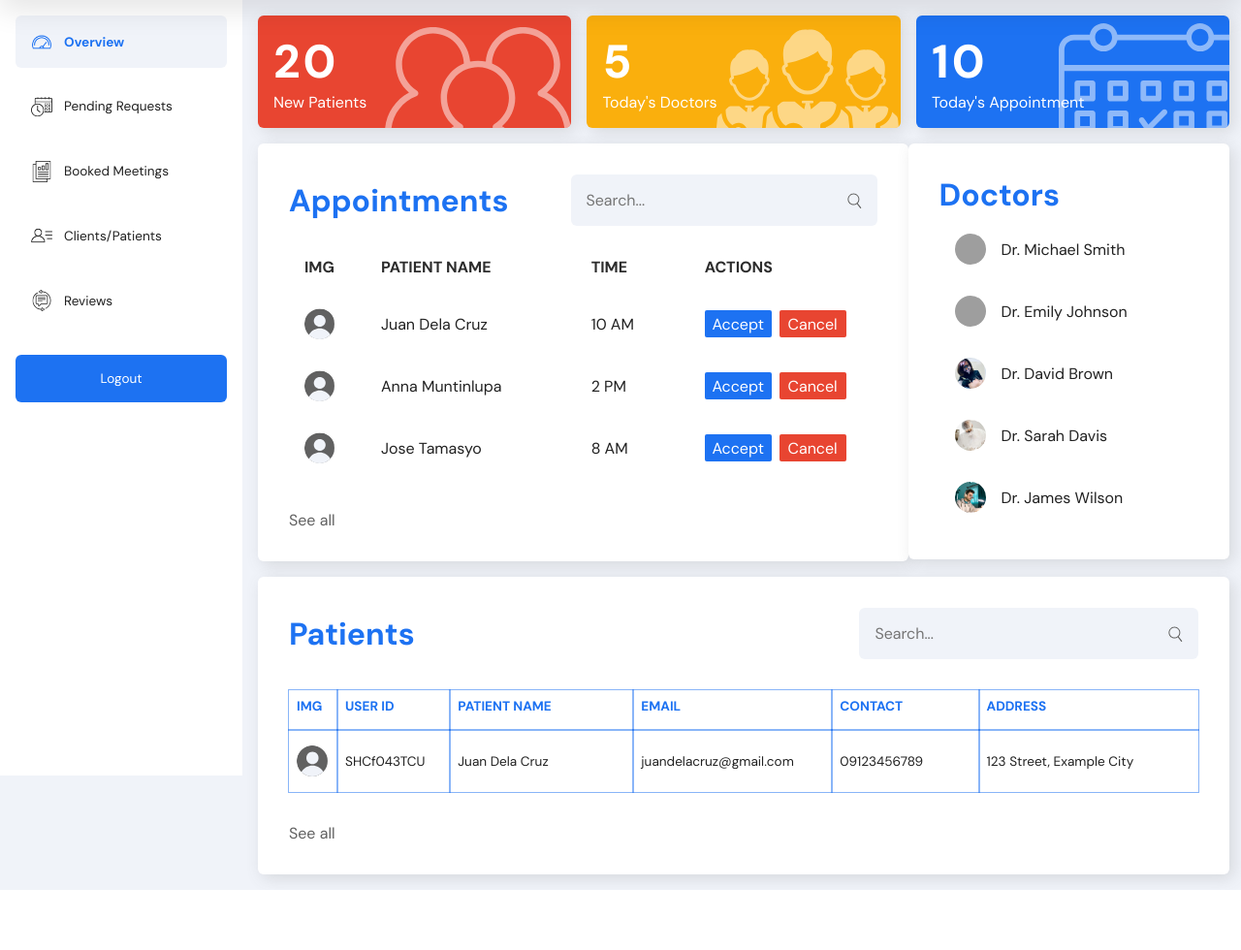
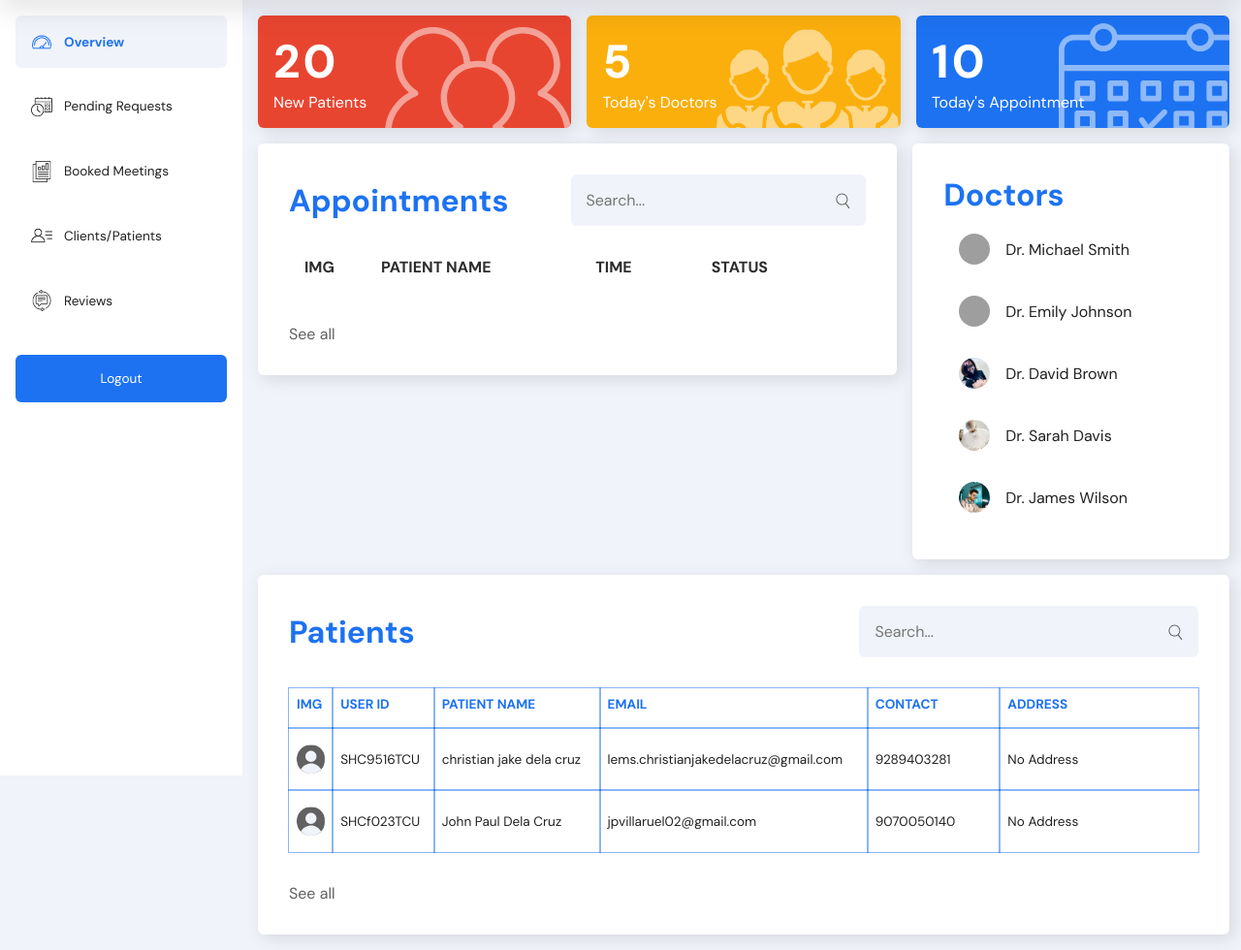
Before and after one commit to Fahatmah/smile_hero_clinic, a PHP site: page /admin/dashboard.php in a window 1280 px wide. Shown: the part 56-1036 px from the top of the page at 97% size. Before the commit the page ends 974 px from the top, so only its background shows below. Run offline with PHP 8.4, Linux system fonts and the light colour scheme; the visitor is signed in with stand-in values (Sample User, id 1); data comes from the database, SQL or seed files in the repository; lists and menus that the app fills with data are empty; grey boxes are pictures that could not be loaded.

Commit message:
backend of dashboard and appointment
backend for cancel appointment

```diff
--- a/admin/dashboard.php
+++ b/admin/dashboard.php
@@ -7,6 +7,24 @@ if(!isset($_SESSION['adminEmail'])) {
   // Redirect user to login if not logged in
   header("Location: ../login.php?login=failed");
   exit();
+}
+
+$query  = "SELECT * FROM appointments WHERE status = 'request' ";
+$result = $conn->query($query);
+$users = [];
+if ($result->num_rows > 0) {
+  while($row = $result->fetch_assoc()) {
+      $users[] = $row;
+  }
+}
+
+$query  = "SELECT * FROM users";
+$result = $conn->query($query);
+$usersinfo = [];
+if ($result->num_rows > 0) {
+  while($row = $result->fetch_assoc()) {
+      $usersinfo[] = $row;
+  }
 }
 ?>
 
@@ -79,62 +97,29 @@ if(!isset($_SESSION['adminEmail'])) {
                 <th class="patient_name">PATIENT NAME</th>
                 <th class="patient_time">TIME</th>
                 <!-- <th class="patient_doctor">DOCTOR</th> -->
-                <th class="actions">ACTIONS</th>
+                <th class="actions">STATUS</th>
               </tr>
             </thead>
 
             <!-- body -->
             <tbody>
               <!-- get only 3 appointments to show -->
+              <?php foreach ($users as $user){?>
               <tr>
                 <td>
                   <img src="../assets/admin_images/default_image.svg" class="img"
                     style="border-radius: 4rem; width: 2rem; height: 2rem" />
                 </td>
-                <td>Juan Dela Cruz</td>
-                <td>10 AM</td>
-                <!-- <td>Dr. Morice Vergara</td> -->
-                <td>
-                  <div class="action_button__container">
-                    <button class="button accept">Accept</button>
-                    <button class="button cancel">Cancel</button>
-                  </div>
-                </td>
+                <td><?php echo $user['name'];?></td>
+                <td><?php echo $user['date']; ?></td>
+                <td><?php echo $user['status']; ?></td>
               </tr>
-
-              <tr>
-                <td>
-                  <img src="../assets/admin_images/default_image.svg" class="img"
-                    style="border-radius: 4rem; width: 2rem; height: 2rem" />
-                </td>
-                <td>Anna Muntinlupa</td>
-                <td>2 PM</td>
-                <!-- <td>Dr. Andrew Gardo</td> -->
-                <td>
-                  <div class="action_button__container">
-                    <button class="button accept">Accept</button>
-                    <button class="button cancel">Cancel</button>
-                  </div>
-                </td>
-              </tr>
-
-              <tr>
-                <td>
-                  <img src="../assets/admin_images/default_image.svg" class="img"
-                    style="border-radius: 4rem; width: 2rem; height: 2rem" />
-                </td>
-                <td>Jose Tamasyo</td>
-                <td>8 AM</td>
-                <!-- <td>Dr. Liam Monte</td> -->
-                <td>
-                  <div class="action_button__container">
-                    <button class="button accept">Accept</button>
-                    <button class="button cancel">Cancel</button>
-                  </div>
-                </td>
-              </tr>
+              <?php } ?>
             </tbody>
           </table>
+          <?php if($result->num_rows == 0) { ?>
+            <p>No appointment requests</p>
+            <?php } ?>
 
           <!-- see all button -->
           <a href="../admin/appointments.php" class="see_all__button">See all</a>
@@ -198,17 +183,23 @@ if(!isset($_SESSION['adminEmail'])) {
             <!-- body -->
             <tbody>
               <!-- get only 3 patients to show -->
+              <?php foreach ($usersinfo as $user){?>
               <tr>
                 <td>
                   <img src="../assets/admin_images/default_image.svg" class="img"
                     style="border-radius: 4rem; width: 2rem; height: 2rem" />
                 </td>
-                <td>SHCf043TCU</td>
-                <td>Juan Dela Cruz</td>
-                <td>juandelacruz@gmail.com</td>
-                <td>09123456789</td>
-                <td>123 Street, Example City</td>
+                <td><?php echo $user['user_id'];?></td>
+                <td><?php echo $user['fullname'];?></td>
+                <td><?php echo $user['email'];?></td>
+                <td><?php echo $user['contact'];?></td>
+                <?php if( strlen($user['address']) === 0){?>
+                  <td>No Address</td>
+                <?php }else{ ?>
+                  <td><?php echo $user['address'];?></td>
+                <?php }?>
               </tr>
+              <?php } ?>
             </tbody>
           </table>
 
--- a/scss/components/admin_page/_dashboard.scss
+++ b/scss/components/admin_page/_dashboard.scss
@@ -1,4 +1,4 @@
-@use '../../abstracts' as *;
+@use "../../abstracts" as *;
 
 .admin-cards {
   @include display-flex($dir: column, $gap: 1rem);
@@ -68,10 +68,11 @@
   // appointments container
   .appointments__container {
     width: 100%;
-    @include display-flex($x: space-between, $y: flex-start);
+    @include display-flex($x: space-between, $y: flex-start, $gap: 1rem);
     // appointments
     .appointments {
       // width: 100%;
+      min-height: 100%;
       @include display-flex($dir: column, $x: space-between, $gap: 2rem);
       padding: 2rem;
       background-color: var(--ntrl-clr-100);
--- a/src/dist/styles.css
+++ b/src/dist/styles.css
@@ -1806,9 +1806,10 @@ body main .form_container .header {
   align-items: flex-start;
   justify-content: space-between;
   flex-direction: row;
-  gap: 0;
+  gap: 1rem;
 }
 .admin-cards .appointments__container .appointments {
+  min-height: 100%;
   display: flex;
   align-items: center;
   justify-content: space-between;
```
Also changed, not shown: admin/appointments.php (+12 -2 lines), admin/includes/send_email.php (+45 -2 lines), 1 other file.
